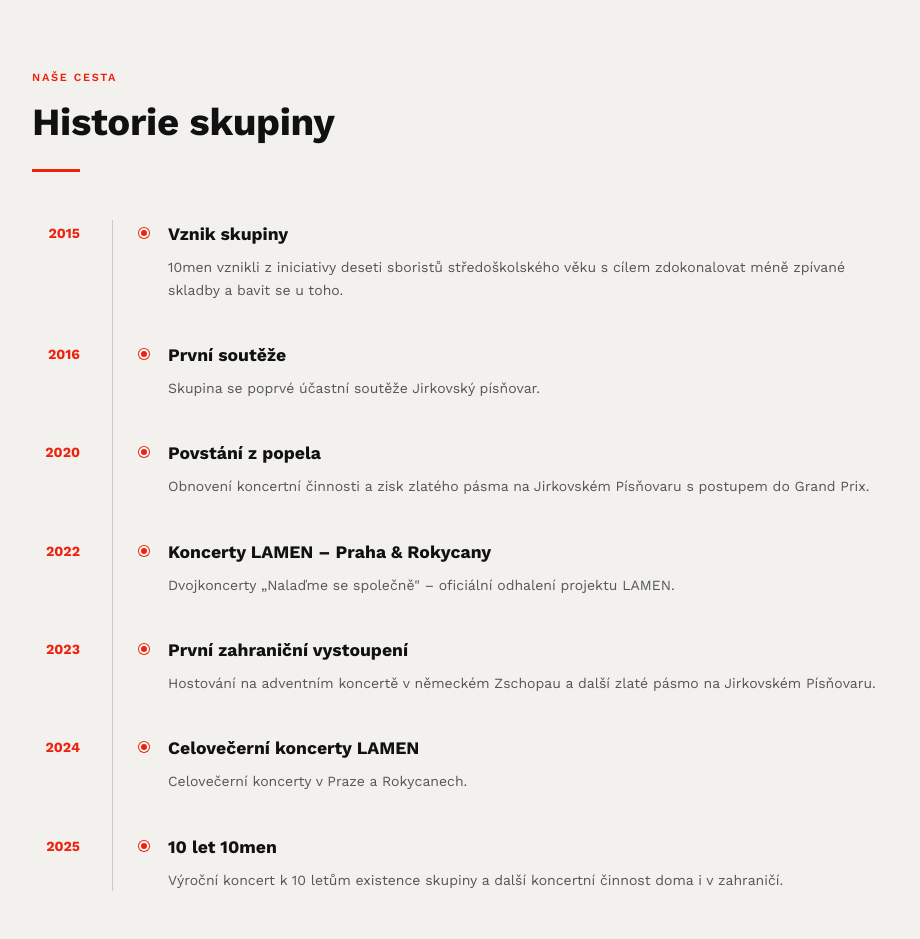
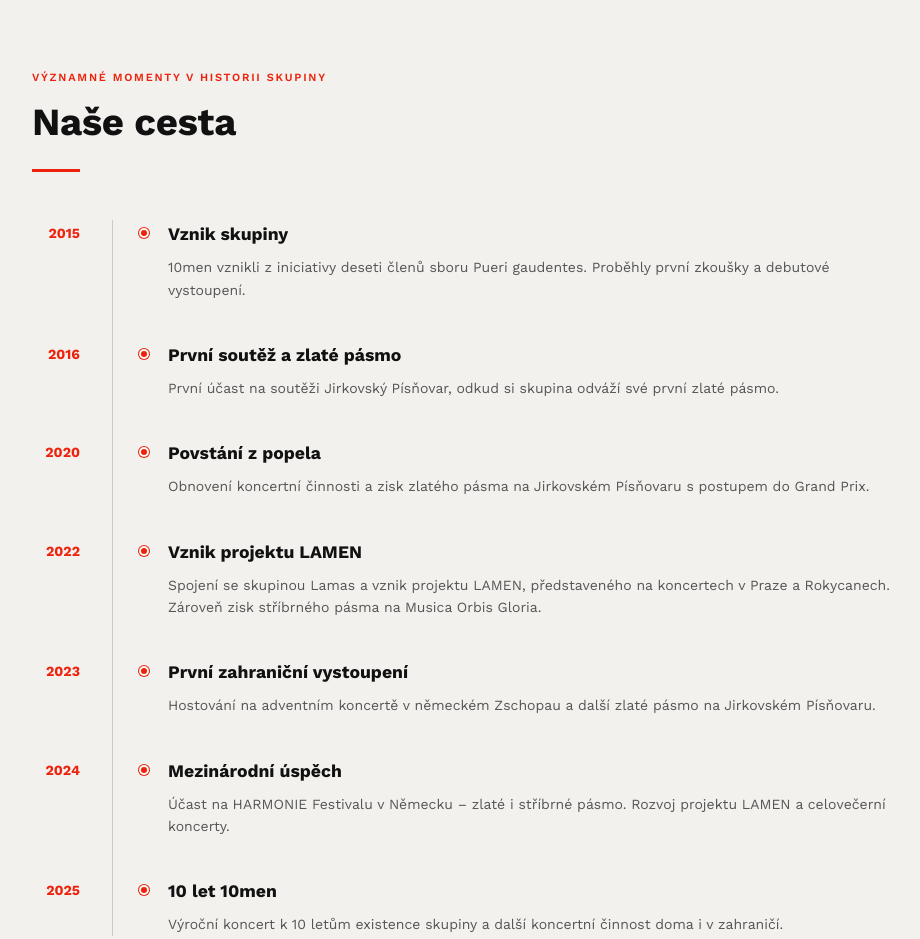
Before and after one commit to sidnexon-bot/10men-web, a plain HTML site: page o-nas.html in a window 1280 px wide. Shown: the part 770-1709 px from the top of the page, without its empty margins (178-1098 px from the left). Drawn offline with nearby package versions, Linux system fonts and the light colour scheme.

Commit message:
Update o-nas.html

```diff
--- a/o-nas.html
+++ b/o-nas.html
@@ -277,45 +277,74 @@
     cs: {
       about_subtitle: 'Naše příběhy', about_h1: 'O nás',
       about_lead: 'Jsme 10men, pražská mužská vokální skupina, která od roku 2015 okouzluje posluchače nejen na české vokální a sborové scéně.',
-      about_p1: 'Náš název odkazuje na počet zakladatelů skupiny – deseti středoškolských sborových nadšenců, kteří se rozhodli zpívat sami za sebe, bez not v ruce a s mikrofonem. Počet aktivních členů se v průběhu let mění, ale energie a láska k hudbě zůstávají konstantní.',
+      about_p1: 'Náš název odkazuje na počet zakladatelů skupiny – deseti středoškolských sborových nadšenců, kteří se rozhodli zpívat sami za sebe. Počet aktivních členů se v průběhu let mění, ale energie a láska k hudbě zůstává konstantní.',
       about_p2: 'Nabízíme široký repertoár od popových hitů a jazzu až po swing, a při zvláštních příležitostech i hudbu z klasického žánru. Zpíváme převážně a cappella – čistě lidskými hlasy, bez nástrojového doprovodu.',
       about_p3: 'Skupinu pravidelně připravuje umělecký vedoucí Karel Špinka.',
-      hist_label: 'Naše cesta', hist_title: 'Historie skupiny',
-      tl_2015_h: 'Vznik skupiny', tl_2015_p: '10men vznikli z iniciativy deseti sboristů středoškolského věku s cílem zdokonalovat méně zpívané skladby a bavit se u toho.',
-      tl_2016_h: 'První soutěže', tl_2016_p: 'Skupina se poprvé účastní soutěže Jirkovský písňovar.',
-      tl_2018_h: 'Musica Orbis Gloria', tl_2018_p: 'Ocenění na prestižní soutěži Musica Orbis Gloria.',
-      tl_2019_h: 'HARMONIE FESTIVAL – Německo', tl_2019_p: 'Mezinárodní festival v Německu – první velká zahraniční zkušenost.',
-      tl_2021_h: 'Vznik projektu LAMEN', tl_2021_p: 'V prosinci 2021 se 10men spojili se skupinou Lamas a vznikl projekt LAMEN Acappella.',
-      tl_2022_h: 'Koncerty LAMEN – Praha & Rokycany', tl_2022_p: 'Dvojkoncerty „Nalaďme se společně" – oficiální odhalení projektu LAMEN.',
-      tl_2024_h: 'Celovečerní koncerty LAMEN', tl_2024_p: 'Celovečerní koncerty v Praze a Rokycanech.',
+      hist_label: 'Významné momenty v historii skupiny', hist_title: 'Naše cesta',
+      tl_2015_h: 'Vznik skupiny', tl_2015_p: '10men vznikli z iniciativy deseti členů sboru Pueri gaudentes. Proběhly první zkoušky a debutové vystoupení.',
+      tl_2016_h: 'První soutěž a zlaté pásmo', tl_2016_p: 'První účast na soutěži Jirkovský Písňovar, odkud si skupina odváží své první zlaté pásmo.',
+      tl_2020_h: 'Povstání z popela', tl_2020_p: 'Obnovení koncertní činnosti a zisk zlatého pásma na Jirkovském Písňovaru s postupem do Grand Prix.',
+      tl_2022_h: 'Vznik projektu LAMEN', tl_2022_p: 'Spojení se skupinou Lamas a vznik projektu LAMEN, představeného na koncertech v Praze a Rokycanech. Zároveň zisk stříbrného pásma na Musica Orbis Gloria.',
+      tl_2023_h: 'První zahraniční vystoupení', tl_2023_p: 'Hostování na adventním koncertě v německém Zschopau a další zlaté pásmo na Jirkovském Písňovaru.',
+      tl_2024_h: 'Mezinárodní úspěch', tl_2024_p: 'Účast na HARMONIE Festivalu v Německu – zlaté i stříbrné pásmo. Rozvoj projektu LAMEN a celovečerní koncerty.',
+      tl_2025_h: '10 let 10men', tl_2025_p: 'Výroční koncert k 10 letům existence skupiny a další koncertní činnost doma i v zahraničí.',
       awards_label: 'Úspěchy', awards_title: 'Ocenění & soutěže',
       award_jirkov: 'Jedno z nejprestižnějších sborových klání v ČR. Opakovaná účast a ocenění.',
       award_mog: 'Mezinárodně uznávaná soutěž sborového a vokálního umění.',
       award_harmonie: 'Mezinárodní festival v Německu – ocenění od zahraniční poroty.',
       conductor_label: 'Umělecký vedoucí', conductor_name: 'Karel Špinka',
-      conductor_p: 'Karel Špinka je uměleckým vedoucím skupiny 10men. Pod jeho vedením skupina rozvíjí repertoár a připravuje se na soutěžní i nekoncertní vystoupení.',
+      conductor_p: 'Karel Špinka je uměleckým vedoucím skupiny 10men. Pod jeho vedením skupina rozvíjí repertoár a připravuje se na koncerty, soutěžní i jiná vystoupení.',
     },
     en: {
-      about_subtitle: 'Our Story', about_h1: 'About Us',
-      about_lead: 'We are 10men, a Prague male vocal group captivating audiences on the Czech vocal and choral scene since 2015.',
-      about_p1: 'Our name refers to the ten founding members – high-school choral enthusiasts who decided to sing on their own terms, microphone in hand. The active lineup has changed over the years, but our energy and love of music remain constant.',
-      about_p2: 'We offer a wide repertoire spanning pop hits, jazz, and swing – and on special occasions, classical music too. We sing primarily a cappella – purely with human voices, without instrumental accompaniment.',
-      about_p3: 'The group is regularly prepared by artistic director Karel Špinka.',
-      hist_label: 'Our Journey', hist_title: 'Group History',
-      tl_2015_h: 'Group Founded', tl_2015_p: '10men was founded by ten high-school choral enthusiasts with a goal to sing challenging music and have fun doing it.',
-      tl_2016_h: 'First Competitions', tl_2016_p: 'The group enters Jirkovský písňovar for the first time and begins building its repertoire.',
-      tl_2018_h: 'Musica Orbis Gloria', tl_2018_p: 'Award at the prestigious Musica Orbis Gloria competition.',
-      tl_2019_h: 'HARMONIE FESTIVAL – Germany', tl_2019_p: 'International festival in Germany – first major international experience.',
-      tl_2021_h: 'LAMEN Project Founded', tl_2021_p: 'In December 2021, 10men joined forces with the female group Lamas to create the mixed a cappella project LAMEN Acappella.',
-      tl_2022_h: 'LAMEN Concerts – Prague & Rokycany', tl_2022_p: 'Twin concerts "Let\'s tune in together" – official public launch of the LAMEN project.',
-      tl_2024_h: 'Full-Evening LAMEN Concerts', tl_2024_p: 'Full-evening concerts in Prague and Rokycany.',
-      awards_label: 'Achievements', awards_title: 'Awards & Competitions',
-      award_jirkov: 'One of the most prestigious choral competitions in the Czech Republic. Repeated participation and awards.',
-      award_mog: 'Internationally recognized competition for choral and vocal arts.',
-      award_harmonie: 'International festival in Germany – award from an international jury.',
-      conductor_label: 'Artistic Director', conductor_name: 'Karel Špinka',
-      conductor_p: 'Karel Špinka is the artistic director of 10men. Under his guidance, the group develops its repertoire and prepares for competitions and concerts.',
-    }
+  about_subtitle: 'Our story',
+  about_h1: 'About us',
+
+  about_lead: 'We are 10men, a Prague-based male vocal group that has been captivating audiences since 2015, both in the Czech vocal scene and beyond.',
+
+  about_p1: 'Our name refers to the number of founding members – ten high school choir enthusiasts who decided to create their own ensemble. While the number of active members has evolved over time, the energy and passion for music have remained constant.',
+
+  about_p2: 'Our repertoire ranges from pop hits and jazz to swing, and on special occasions, we also perform classical music. We primarily sing a cappella – using only the human voice, without instrumental accompaniment.',
+
+  about_p3: 'The group is regularly prepared under the direction of artistic director Karel Špinka.',
+
+  hist_label: 'Key milestones in our journey',
+  hist_title: 'Our journey',
+
+  tl_2015_h: 'Foundation of the group',
+  tl_2015_p: '10men was founded by ten members of the Pueri gaudentes male choir. The first rehearsals and debut performance soon followed.',
+
+  tl_2016_h: 'First competition and gold award',
+  tl_2016_p: 'First participation in the Jirkovský Písňovar competition, where the group received its first gold award.',
+
+  tl_2020_h: 'Rise from the ashes',
+  tl_2020_p: 'Concert activity resumed, bringing a gold award at Jirkovský Písňovar and qualification for the Grand Prix.',
+
+  tl_2022_h: 'LAMEN project launched',
+  tl_2022_p: 'Collaboration with the female group Lamas led to the creation of the LAMEN project, introduced in concerts in Prague and Rokycany. 10men also received a silver award at Musica Orbis Gloria.',
+
+  tl_2023_h: 'First international performance',
+  tl_2023_p: 'Guest performance at an Advent concert in Zschopau, Germany, along with another gold award at Jirkovský Písňovar.',
+
+  tl_2024_h: 'International success',
+  tl_2024_p: 'Participation in the HARMONIE Festival in Germany, earning both gold and silver awards. Continued development of the LAMEN project and full-length concerts.',
+
+  tl_2025_h: '10 years of 10men',
+  tl_2025_p: 'Anniversary concert celebrating 10 years of the group, along with continued concert activity in the Czech Republic and abroad.',
+
+  awards_label: 'Achievements',
+  awards_title: 'Awards & competitions',
+
+  award_jirkov: 'One of the most prestigious choral competitions in the Czech Republic, with repeated participation and awards.',
+
+  award_mog: 'An internationally recognized competition of choral and vocal music.',
+
+  award_harmonie: 'An international festival in Germany, with awards from an international jury.',
+
+  conductor_label: 'Artistic director',
+  conductor_name: 'Karel Špinka',
+
+  conductor_p: 'Karel Špinka is the artistic director of 10men. Under his leadership, the group develops its repertoire and prepares for concerts, competitions, and other performances.',
+}
   };
 
   window.applyI18n = function(lang) {
```
